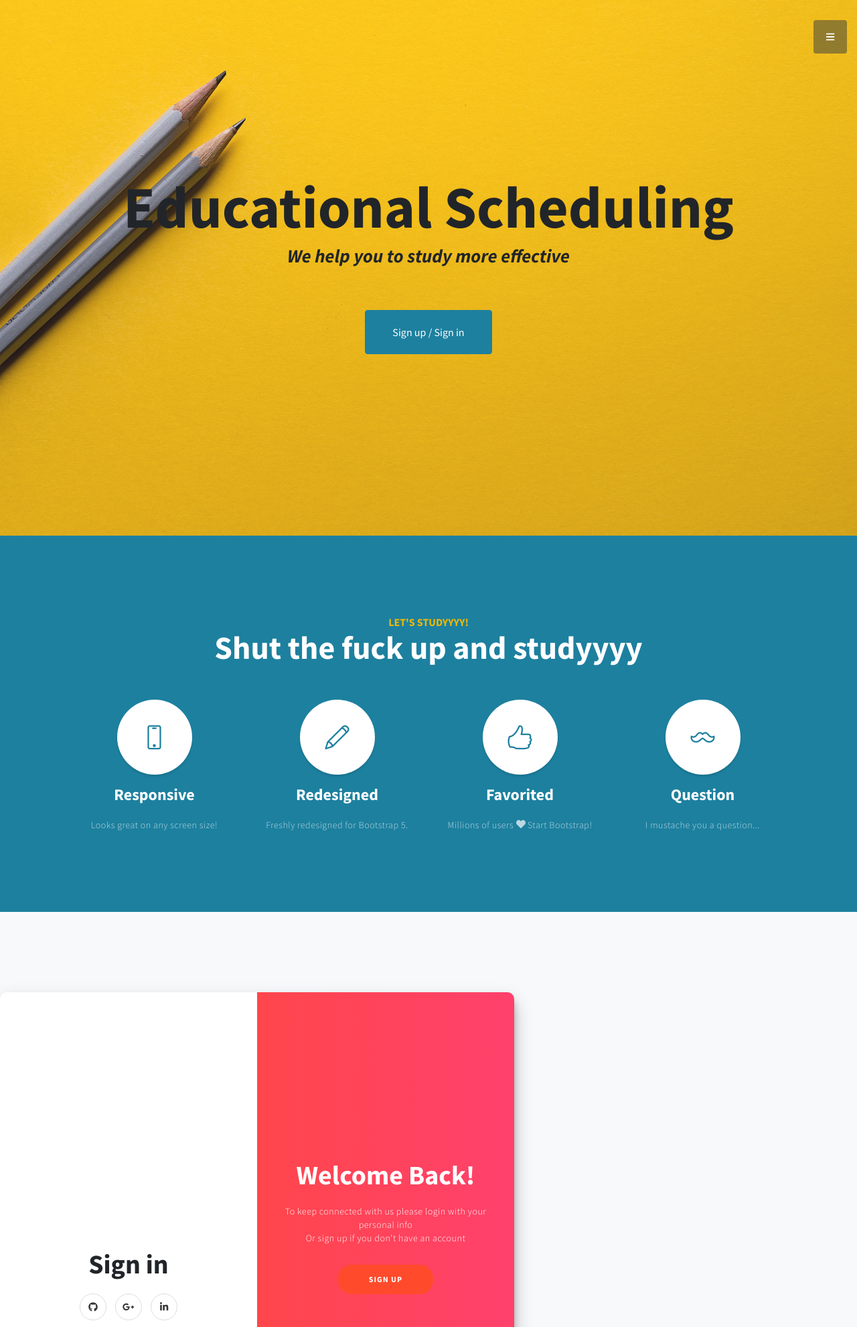
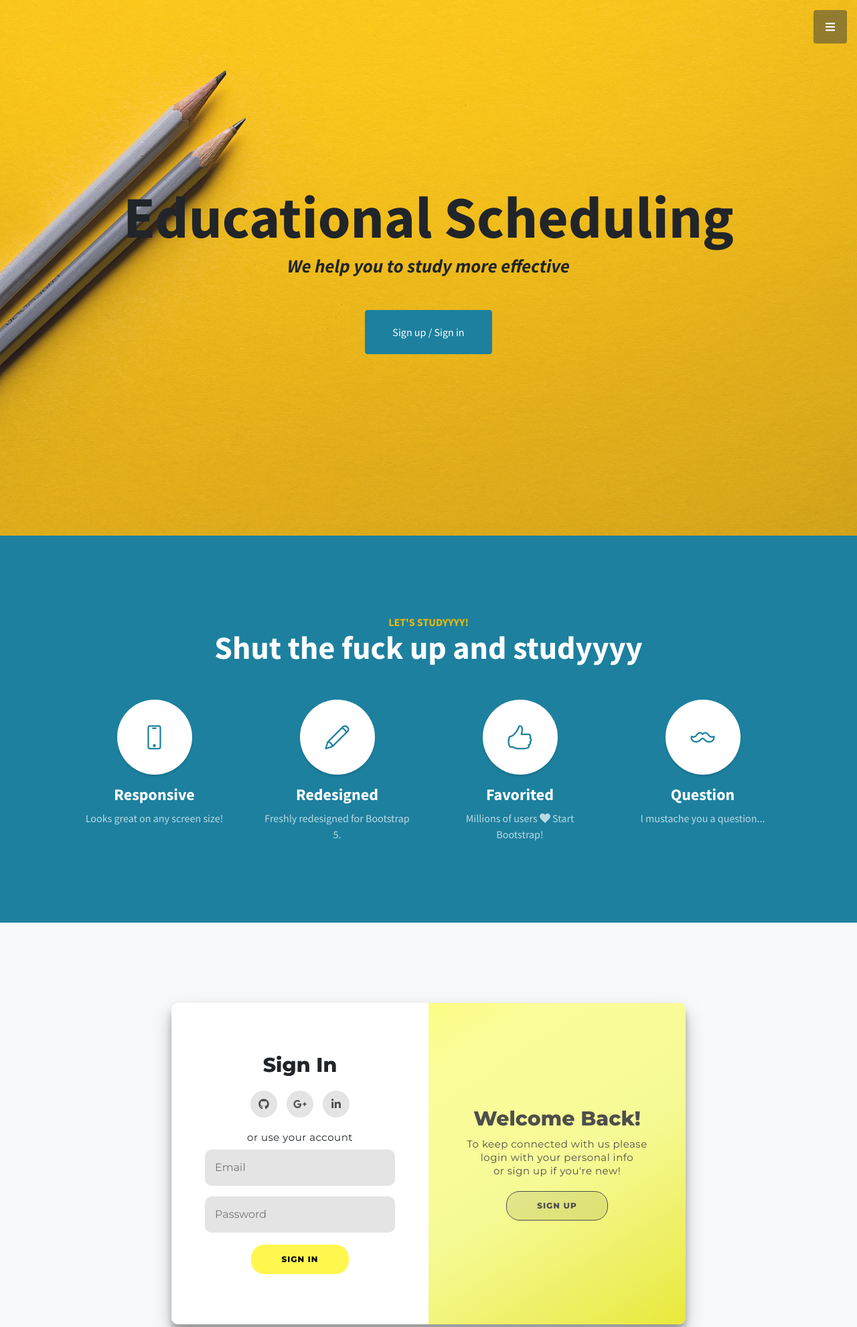
Before and after one commit to kiyan-rezaee/Planning-App, a Django app: page / in a window 1280 px wide. Shown: the top 1982 px of the page at 67% size. Run offline with Django 3.2, Linux system fonts and the light colour scheme; some libraries are stand-ins or nearby versions.

Commit message:
added sign in / sign up section

```diff
--- a/App/static/css/login.css
+++ b/App/static/css/login.css
@@ -1,58 +1,20 @@
-h1 {
-	font-weight: bold;
-	margin: 0;
+@import url('https://fonts.googleapis.com/css?family=Montserrat:400,800');
+
+:root {
+	--overlay-color: rgba(78, 78, 78, 1);
+	--button-color: #fff74e;
+	--input-bg: rgb(228, 228, 228);
 }
 
-h2 {
-	text-align: center;
-}
-
-p {
-	font-size: 14px;
-	font-weight: 100;
-	line-height: 20px;
-	letter-spacing: 0.5px;
-	margin: 20px 0 30px;
-}
-
-span {
-	font-size: 12px;
+* {
+	box-sizing: border-box;
 }
 
 a {
-	color: #333;
-	font-size: 14px;
 	text-decoration: none;
-	margin: 15px 0;
 }
 
-.button-login {
-	border-radius: 20px;
-	border: 1px solid #FF4B2B;
-	background-color: #FF4B2B;
-	color: #FFFFFF;
-	font-size: 12px;
-	font-weight: bold;
-	padding: 12px 45px;
-	letter-spacing: 1px;
-	text-transform: uppercase;
-	transition: transform 80ms ease-in;
-}
-
-.button-login:active {
-	transform: scale(0.95);
-}
-
-.button-login:focus {
-	outline: none;
-}
-
-.button-login.ghost {
-	background-color: transparent;
-	border-color: #FFFFFF;
-}
-
-.sign-form {
+form {
 	background-color: #FFFFFF;
 	display: flex;
 	align-items: center;
@@ -63,19 +25,77 @@ a {
 	text-align: center;
 }
 
-.input-sign {
-	background-color: #eee;
+input {
+	border-radius: 10px;
+	background-color: var(--input-bg);
 	border: none;
-	padding: 12px 15px;
+	padding: 15px;
 	margin: 8px 0;
 	width: 100%;
+	color: black;
 }
 
-#container {
+#login {
+	display: flex;
+	justify-content: center;
+	align-items: center;
+	flex-direction: column;
+}
+
+.login-h1 {
+	font-size: 30px;
+	font-weight: bold;
+	margin: 0;
+}
+
+.login-p {
+	font-size: 15px;
+	font-weight: 100;
+	line-height: 20px;
+	letter-spacing: 0.5px;
+	margin: 10px 0;
+}
+
+.btn-login {
+	border-radius: 20px;
+	border: 1px solid rgba(221, 221, 221, 0);
+	background-color: var(--button-color);
+	color: black;
+	font-size: 12px;
+	font-weight: bold;
+	padding: 12px 45px;
+	margin-top: 10px;
+	letter-spacing: 1px;
+	text-transform: uppercase;
+	transition: all 0.1s ease-in;
+}
+
+.btn-login:hover {
+	transform: scaleX(1.1);
+	transition: all 0.1s ease-in;
+}
+
+.btn-login:active {
+	transform: scale(0.95);
+	transition: all 0.1s ease-in;
+}
+
+.btn-login:focus {
+	outline: none;
+}
+
+.ghost {
+	color: var(--overlay-color);
+	background-color: #00000015;
+	border-color: var(--overlay-color);
+}
+
+.login {
+	font-family: 'Montserrat', sans-serif;
 	background-color: #fff;
 	border-radius: 10px;
-  	box-shadow: 0 14px 28px rgba(0,0,0,0.25),
-			0 10px 10px rgba(0,0,0,0.22);
+	box-shadow: 0 14px 28px rgba(0, 0, 0, 0.25),
+		0 10px 10px rgba(0, 0, 0, 0.22);
 	position: relative;
 	overflow: hidden;
 	width: 768px;
@@ -83,50 +103,38 @@ a {
 	min-height: 480px;
 }
 
-.sign-form-container {
+.form-login {
 	position: absolute;
 	top: 0;
 	height: 100%;
 	transition: all 0.6s ease-in-out;
 }
 
-.sign-in-container {
+.sign-in-login {
 	left: 0;
 	width: 50%;
 	z-index: 2;
 }
 
-#container.right-panel-active .sign-in-container {
+.login.right-panel-active .sign-in-login {
 	transform: translateX(100%);
 }
 
-.sign-up-container {
+.sign-up-login {
 	left: 0;
 	width: 50%;
 	opacity: 0;
 	z-index: 1;
 }
 
-#container.right-panel-active .sign-up-container {
+.login.right-panel-active .sign-up-login {
 	transform: translateX(100%);
 	opacity: 1;
 	z-index: 5;
 	animation: show 0.6s;
 }
 
-@keyframes show {
-	0%, 49.99% {
-		opacity: 0;
-		z-index: 1;
-	}
-
-	50%, 100% {
-		opacity: 1;
-		z-index: 5;
-	}
-}
-
-.overlay-container {
+.overlay-login {
 	position: absolute;
 	top: 0;
 	left: 50%;
@@ -137,28 +145,28 @@ a {
 	z-index: 100;
 }
 
-#container.right-panel-active .overlay-container{
+.login.right-panel-active .overlay-login {
 	transform: translateX(-100%);
 }
 
 .overlay {
-	background: #FF416C;
-	background: -webkit-linear-gradient(to right, #FF4B2B, #FF416C);
-	background: linear-gradient(to right, #FF4B2B, #FF416C);
+	background: var(--button-color);
+	background: -webkit-linear-gradient(to right bottom, #fff74e, #fef964, #fcfa77, #fcfc89, #fbfd9a, #f9fc99, #f8fb97, #f6fa96, #f3f681, #eff16c, #eced55, #e9e839);
+	background-image: linear-gradient(to right bottom, #fff74e, #fef964, #fcfa77, #fcfc89, #fbfd9a, #f9fc99, #f8fb97, #f6fa96, #f3f681, #eff16c, #eced55, #e9e839);
 	background-repeat: no-repeat;
 	background-size: cover;
 	background-position: 0 0;
-	color: #FFFFFF;
+	color: var(--overlay-color);
 	position: relative;
 	left: -100%;
 	height: 100%;
 	width: 200%;
-  	transform: translateX(0);
+	transform: translateX(0);
 	transition: transform 0.6s ease-in-out;
 }
 
-#container.right-panel-active .overlay {
-  	transform: translateX(50%);
+.login.right-panel-active .overlay {
+	transform: translateX(50%);
 }
 
 .overlay-panel {
@@ -180,7 +188,7 @@ a {
 	transform: translateX(-20%);
 }
 
-#container.right-panel-active .overlay-left {
+.login.right-panel-active .overlay-left {
 	transform: translateX(0);
 }
 
@@ -189,16 +197,18 @@ a {
 	transform: translateX(0);
 }
 
-#container.right-panel-active .overlay-right {
+.login.right-panel-active .overlay-right {
 	transform: translateX(20%);
 }
 
-.social-container {
+.social-login {
 	margin: 20px 0;
 }
 
-.social-container a {
-	border: 1px solid #DDDDDD;
+.social-login a {
+	border: 0px solid #DDDDDD;
+	color: var(--overlay-color);
+	background-color: var(--input-bg);
 	border-radius: 50%;
 	display: inline-flex;
 	justify-content: center;
@@ -207,3 +217,18 @@ a {
 	height: 40px;
 	width: 40px;
 }
+
+@keyframes show {
+
+	0%,
+	49.99% {
+		opacity: 0;
+		z-index: 1;
+	}
+
+	50%,
+	100% {
+		opacity: 1;
+		z-index: 5;
+	}
+}
--- a/App/static/js/scripts.js
+++ b/App/static/js/scripts.js
@@ -78,15 +78,13 @@ function fadeIn(el, display) {
         }
     })();
 };
-// we added :)
-const signUpButton = document.getElementById('signUp');
-const signInButton = document.getElementById('signIn');
-const container = document.getElementById('container');
-
-signUpButton.addEventListener('click', () => {
-	container.classList.add("right-panel-active");
-});
-
-signInButton.addEventListener('click', () => {
-	container.classList.remove("right-panel-active");
-});
+// sign up / sign in
+function switchSignUp(key) {
+    var login = document.getElementById('login-form');
+    if (key) {
+        login.classList.add("right-panel-active");
+    }
+    else {
+        login.classList.remove("right-panel-active");
+    }
+}
--- a/App/templates/index.html
+++ b/App/templates/index.html
@@ -1,19 +1,23 @@
 <!DOCTYPE html>
 <html lang="en">
+
 <head>
     <meta charset="utf-8" />
     <meta name="viewport" content="width=device-width, initial-scale=1, shrink-to-fit=no" />
     <meta name="description" content="an app ashghalllll" />
     <meta name="author" content="Ma3Ta" />
-        <title>Educational Scheduling </title>
+    <title>Educational Scheduling</title>
 
     <link rel="icon" type="image/x-icon" href="../static/assets/favicon.ico" />
     <script src="https://use.fontawesome.com/releases/v5.15.3/js/all.js" crossorigin="anonymous"></script>
-        <link href="https://cdnjs.cloudflare.com/ajax/libs/simple-line-icons/2.5.5/css/simple-line-icons.min.css" rel="stylesheet" />
-        <link href="https://fonts.googleapis.com/css?family=Source+Sans+Pro:300,400,700,300italic,400italic,700italic" rel="stylesheet" type="text/css" />
+    <link href="https://cdnjs.cloudflare.com/ajax/libs/simple-line-icons/2.5.5/css/simple-line-icons.min.css"
+        rel="stylesheet" />
+    <link href="https://fonts.googleapis.com/css?family=Source+Sans+Pro:300,400,700,300italic,400italic,700italic"
+        rel="stylesheet" type="text/css" />
     <link href="../static/css/styles.css" rel="stylesheet" />
     <link href="../static/css/login.css" rel="stylesheet" />
 </head>
+
 <body id="page-top">
     <!-- Navigation-->
     <a class="menu-toggle rounded" href="#"><i class="fas fa-bars"></i></a>
@@ -22,20 +26,20 @@
             <li class="sidebar-brand">Educational Scheduling</li>
             <li class="sidebar-nav-item"><a href="#page-top">Home</a></li>
             <li class="sidebar-nav-item"><a href="#services">Services</a></li>
-                <li class="sidebar-nav-item"><a href="#signin">Sign up / Sign in</a></li>
+            <li class="sidebar-nav-item"><a href="#login">Sign up / Sign in</a></li>
             <li class="sidebar-nav-item"><a href="#contacts">Contact</a></li>
         </ul>
     </nav>
-        <!-- Header-->
+    <!-- Header -->
     <header class="masthead d-flex align-items-center">
         <div class="container px-4 px-lg-5 text-center">
             <h1 class="mb-1">Educational Scheduling</h1>
             <h3 class="mb-5"><em>We help you to study more effective</em></h3>
 
-                <a class="btn btn-primary btn-xl" href="#signin">Sign up / Sign in</a>
+            <a class="btn btn-primary btn-xl" href="#login">Sign up / Sign in</a>
         </div>
     </header>
-        <!-- Services-->
+    <!-- Services -->
     <section class="content-section bg-primary text-white text-center" id="services">
         <div class="container px-4 px-lg-5">
             <div class="content-section-heading">
@@ -70,79 +74,81 @@
             </div>
         </div>
     </section>
-        <!-- Sign in-->
-        <section class="content-section bg-light" id="signin">
-            <div id="container">
-	<div class="form-container sign-up-container">
-		<form class="sign-form" action="#">
-			<h1>Create Account</h1>
-			<div class="social-container">
+    <!-- Sign in / Sign up -->
+    <section class="content-section bg-light" id="login">
+        <div class="login" id="login-form">
+            <div class="form-login sign-up-login">
+                <form action="#">
+                    <h1 class="login-h1">Create Account</h1>
+                    <div class="social-login">
                         <a href="#" class="social"><i class="fab fa-github"></i></a>
                         <a href="#" class="social"><i class="fab fa-google-plus-g"></i></a>
                         <a href="#" class="social"><i class="fab fa-linkedin-in"></i></a>
                     </div>
-			<span>or use your email for registration</span>
-			<input class="input-sign" type="text" placeholder="Name" />
-			<input class="input-sign" type="email" placeholder="Email" />
-			<input class="input-sign" type="password" placeholder="Password" />
-			<button class="button-login">Sign up</button>
+                    <p class="login-p" style="margin: 0px;">or use your email for registration</p>
+                    <input type="text" placeholder="Name" />
+                    <input type="email" placeholder="Email" />
+                    <input type="password" placeholder="Password" />
+                    <button class="btn-login">Sign Up</button>
                 </form>
             </div>
-	<div class="form-container sign-in-container">
-		<form class="sign-form" action="#">
-			<h1>Sign in</h1>
-			<div class="social-container">
+            <div class="form-login sign-in-login">
+                <form action="#">
+                    <h1 class="login-h1">Sign In</h1>
+                    <div class="social-login">
                         <a href="#" class="social"><i class="fab fa-github"></i></a>
                         <a href="#" class="social"><i class="fab fa-google-plus-g"></i></a>
                         <a href="#" class="social"><i class="fab fa-linkedin-in"></i></a>
                     </div>
-			<span>or use your account</span>
-			<input class="input-sign" type="email" placeholder="Email" />
-			<input class="input-sign" type="password" placeholder="Password" />
-			<button class="button-login">Sign in</button>
-			<!-- <a href="#">Forgot your password?</a> -->
+                    <p class="login-p" style="margin: 0px;">or use your account</p>
+                    <input type="email" placeholder="Email" />
+                    <input type="password" placeholder="Password" />
+                    <button class="btn-login">Sign In</button>
                 </form>
             </div>
-	<div class="overlay-container">
+            <div class="overlay-login">
                 <div class="overlay">
                     <div class="overlay-panel overlay-left">
-				<h1>Hello, Friend!</h1>
-				<p>Enter your personal details and start journey with us<br>Or login if you already have account</p>
-				<button class="button-login" class="ghost" id="signIn">Sign in</button>
+                        <h1 class="login-h1">Hello, Friend!</h1>
+                        <p class="login-p">Enter your personal details and start journey with us<br>or login if you
+                            already have an account</p>
+                        <button class="btn-login ghost" onclick="switchSignUp(false)">Sign In</button>
                     </div>
                     <div class="overlay-panel overlay-right">
-				<h1>Welcome Back!</h1>
-				<p>To keep connected with us please login with your personal info<br>Or sign up if you don't have an account</p>
-				<button class="button-login" class="ghost" id="signUp">Sign up</button>
+                        <h1 class="login-h1">Welcome Back!</h1>
+                        <p class="login-p">To keep connected with us please login with your personal info<br>or sign up
+                            if you're new!</p>
+                        <button class="btn-login ghost" onclick="switchSignUp(true)">Sign Up</button>
                     </div>
                 </div>
             </div>
         </div>
-
     </section>
     <!-- Footer-->
     <footer class="footer text-center" id="contacts">
         <div class="container">
-                <h2 align='center'>Team</h2>
+            <h2 align="center">Team</h2>
             <div class="row">
                 <div class="col-sm">
                     Kiyan Rezaee
                 </div>
                 <div class="col-sm">
-                    Mehrshad Dadashzade
+                    Mehrshad Dadashzadeh
                 </div>
                 <div class="col-sm">
-                    Vahid Aghilzade
+                    Vahid Aghilzadeh
                 </div>
             </div>
         </div>
         <div class="container px-4 px-lg-5">
             <ul class="list-inline mb-5">
                 <li class="list-inline-item">
-                        <a class="social-link rounded-circle text-white mr-3" href="#!"><i class="icon-social-facebook"></i></a>
+                    <a class="social-link rounded-circle text-white mr-3" href="#!"><i
+                            class="icon-social-facebook"></i></a>
                 </li>
                 <li class="list-inline-item">
-                        <a class="social-link rounded-circle text-white mr-3" href="#!"><i class="icon-social-twitter"></i></a>
+                    <a class="social-link rounded-circle text-white mr-3" href="#!"><i
+                            class="icon-social-twitter"></i></a>
                 </li>
                 <li class="list-inline-item">
                     <a class="social-link rounded-circle text-white" href="#!"><i class="icon-social-github"></i></a>
@@ -157,4 +163,5 @@
     <!-- Core theme JS-->
     <script src="../static/js/scripts.js"></script>
 </body>
+
 </html>
```
Lines whose indentation alone changed are shown as unchanged.
